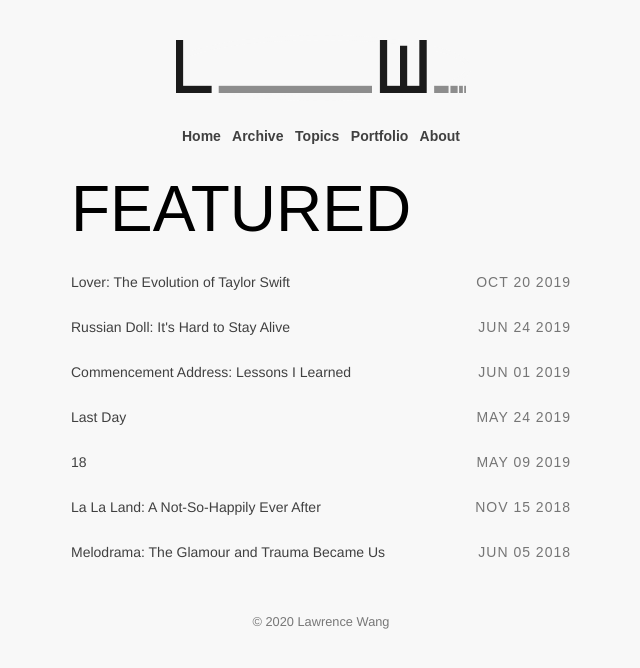
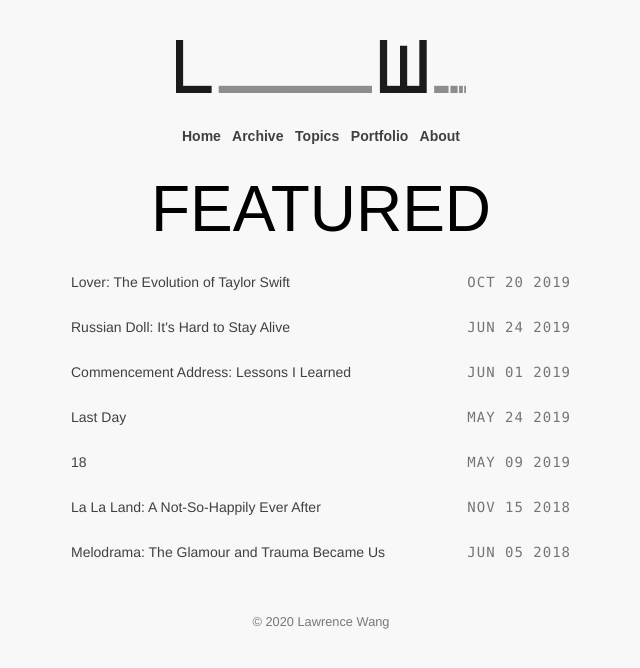
Before and after one commit to law-wang/blog-1.1, a Jekyll site: the page built from index.html, in a window 1280 px wide. Shown: the top 668 px of the page, without its empty margins (319-959 px from the left). Built offline with Jekyll 4.4.1, drawn with Linux system fonts in a browser that asks for light colours; some web fonts are replaced.

Commit message:
Update main.scss

```diff
--- a/_sass/main.scss
+++ b/_sass/main.scss
@@ -39,6 +39,7 @@ h1 {
   text-transform: uppercase;
   font-size: 4rem;
   color: #000;
+  text-align: center;
 }
 h2 {
   margin-top: 1rem;
@@ -182,8 +183,7 @@ time {
 code,
 pre,
 .code-year, .code, .footnotes {
-  font-family: franklin-gothic-urw, sans-serif;
-  font-weight: 500;
+  font-family: Consolas, monospace;
 }
 code {
   color: #e7bd74;
```
